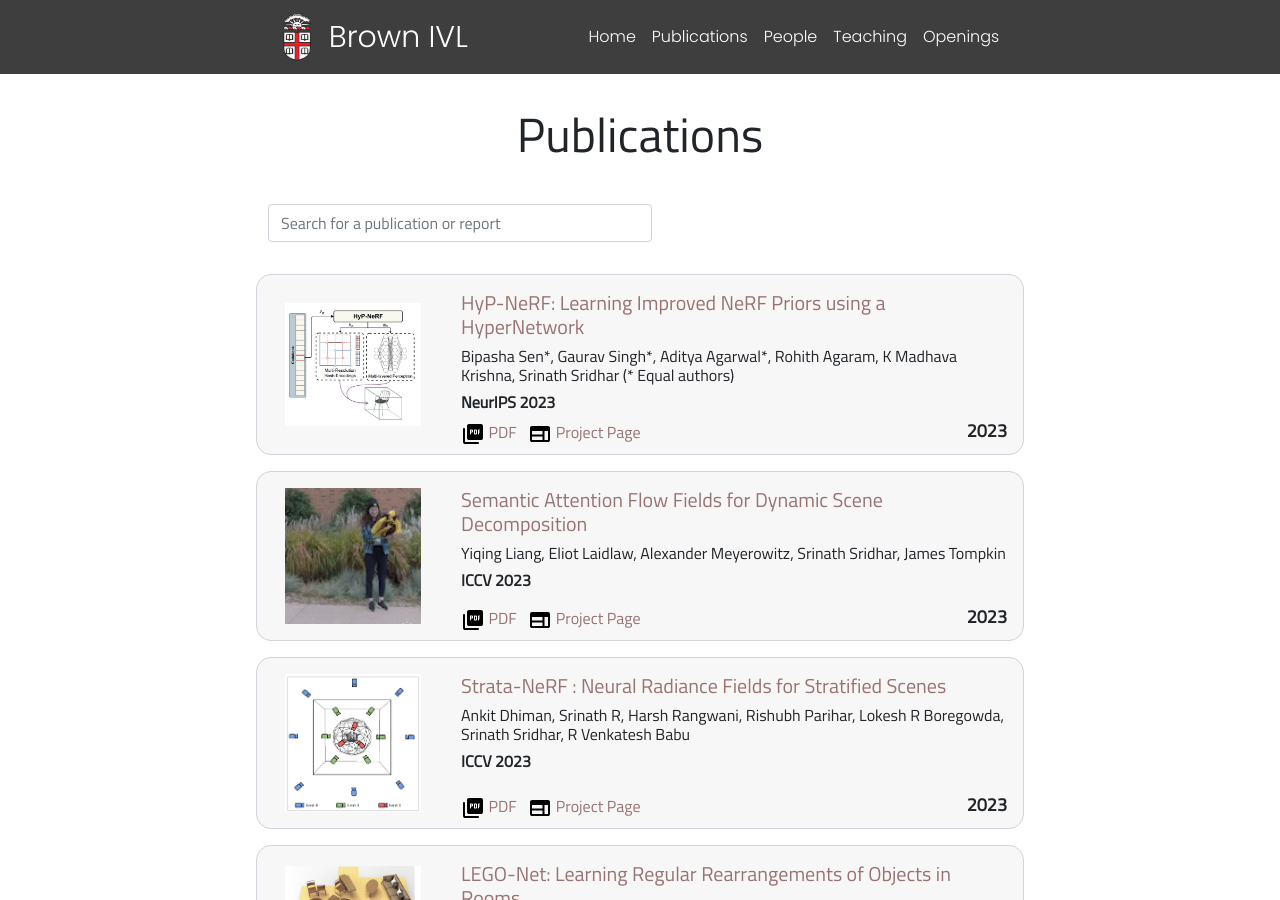
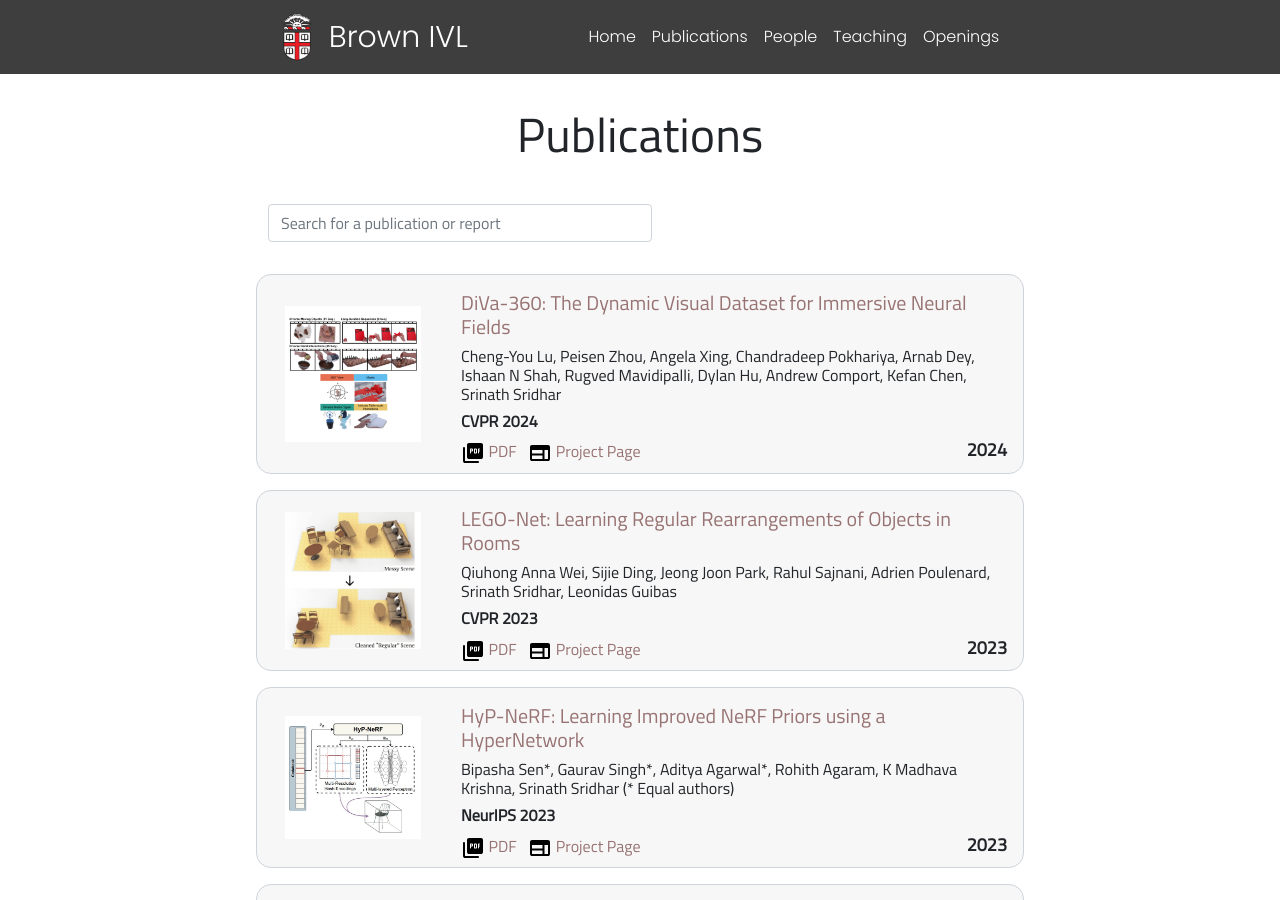
Before and after one commit to brown-ivl/brown-ivl.github.io, a Jekyll site: the page built from research.md, in a window 1280 px wide and 900 px high. Built offline with Jekyll 4.4.1, drawn with Linux system fonts in a browser that asks for light colours.

Commit message:
add diva page

```diff
--- a/_data/research.json
+++ b/_data/research.json
@@ -1,4 +1,36 @@
 [
+    {
+        "category": "Publications",
+        "year": 2024,
+        "dateOfPublication": "2024",
+        "title": "DiVa-360: The Dynamic Visual Dataset for Immersive Neural Fields",
+        "authors": "Cheng-You Lu, Peisen Zhou, Angela Xing, Chandradeep Pokhariya, Arnab Dey, Ishaan N Shah, Rugved Mavidipalli, Dylan Hu, Andrew Comport, Kefan Chen, Srinath Sridhar",
+        "journal": "CVPR 2024",
+        "projectPage": "/research/diva",
+        "pdf": "https://arxiv.org/abs/2307.16897",
+        "bibTex": "",
+        "moreInfo": "",
+        "googlePatents": "",
+        "pubman": "",
+        "video": "",
+        "image": "images/papers/diva_teaser.jpeg"
+    },
+    {
+        "category": "Publications",
+        "year": 2023,
+        "dateOfPublication": "2023",
+        "title": "LEGO-Net: Learning Regular Rearrangements of Objects in Rooms",
+        "authors": "Qiuhong Anna Wei, Sijie Ding, Jeong Joon Park, Rahul Sajnani, Adrien Poulenard, Srinath Sridhar, Leonidas Guibas",
+        "journal": "CVPR 2023",
+        "projectPage": "/research/lego-net",
+        "pdf": "https://arxiv.org/abs/2301.09629",
+        "bibTex": "",
+        "moreInfo": "",
+        "googlePatents": "",
+        "pubman": "",
+        "video": "",
+        "image": "images/papers/lego-net.png"
+    },
     {
         "category": "Publications",
         "year": 2023,
--- /dev/null
+++ b/research/diva.md
@@ -0,0 +1,140 @@
+---
+layout: project
+title: "DiVa-360: The Dynamic Visual Dataset for Immersive Neural Fields"
+authors:
+  - author:
+      name: "Cheng-You Lu"
+      affiliation: 1*
+      link:
+  - author:
+      name: "Peisen Zhou"
+      affiliation: 1*
+      link:
+  - author:
+      name: "Angela Xing"
+      affiliation: 1*
+      link:
+  - author:
+      name: "Chandradeep Pokhariya"
+      affiliation: 2
+      link:
+  - author:
+      name: "Arnab Dey"
+      affiliation: 3
+      link:
+  - author:
+      name: "Ishaan N Shah"
+      affiliation: 2
+      link:
+  - author:
+      name: "Rugved Mavidipalli"
+      affiliation: 1
+      link:
+  - author:
+      name: "Dylan Hu"
+      affiliation: 1
+      link:
+  - author:
+      name: "Andrew Comport"
+      affiliation: 3
+      link:
+  - author:
+      name: "Kefan Chen"
+      affiliation: 1
+      link:
+  - author:
+      name: "Srinath Sridhar"
+      affiliation: 1
+      link:
+affiliations:
+  - "<sup>1</sup>[Brown University]"
+  - "<sup>2</sup>[CVIT, IIIT Hyderabad]"
+  - "<sup>3</sup>[I3S-CNRS/Université Côte d’Azur]"
+  - "*[Equal Contributions]"
+journal: ""
+redirect_from:
+  - add redirect_path here
+  - another path here
+---
+
+{% include icons.html paper="https://arxiv.org/abs/2307.16897" code="https://github.com/brown-ivl/DiVa360" %}
+
+<div class="center">
+    <iframe width="560" height="315" src="https://www.youtube.com/embed/eWDvmBQP7Uk?si=0TFsY7VMaA0LTUxS" title="YouTube video player" frameborder="0" allow="accelerometer; autoplay; clipboard-write; encrypted-media; gyroscope; picture-in-picture; web-share" allowfullscreen></iframe>
+</div>
+
+## Abstract
+
+{% include full_image.html path="/assets/images/projects/diva/teaser.png" alt="DiVa Teaser" %}
+
+Advances in neural fields are enablling high-fidelity capture of shape and appearance of dynamic 3D scenes. However, this capbabilities lag behind those offered by conventional representations such as 2D videos because of algorithmic challenges and the lack of large-scale multi-view real-world datasets. We address the dataset limitations with DiVa-360, a real-world 360° **d**ynam**i**c **v**isu**a**l dataset that contains synchronized high-resolution and long-duration multi-view video sequences of table-scale scenes captured using a customized low-cost system with 53 cameras. It contains 21 object-centric sequences categorized by different motion types,25 intricate hand-object interaction sequences, and 8 long-duration sequences for a total of 17.4M frames. In addition, we provide foreground-background segmentation masks, synchronized audio, and text descriptions. We benchmark the state-of-the-art dynamic neural field methods on DiVa-360 and provide insights about existing methods and future challenges on long-duration neural field capture.
+
+## Dynamic Data Examples
+
+Note: These videos have sound
+
+{% include video.html path="/assets/images/projects/diva/data/drum_data.mp4" alt="[Drum Data]" %}
+
+{% include video.html path="/assets/images/projects/diva/data/penguin_data.mp4" alt="[Penguin Data]" %}
+
+## Dynamic Baseline Examples
+
+### Object Centric Sequence
+
+Note: These videos have sounds
+
+Dog PF-INGP
+{% include video.html path="/assets/images/projects/diva/dog/ingp.mp4" alt="[Dog I-NGP]" %}
+
+Dog K-Planes
+{% include video.html path="/assets/images/projects/diva/dog/kplanes.mp4" alt="[Dog K-Planes]" %}
+
+Dog MixVoxels
+{% include video.html path="/assets/images/projects/diva/dog/mixvoxels.mp4" alt="[Dog MixVoxels]" %}
+
+### Hand-Object Interaction Sequence
+
+Note: These videos have sounds
+
+Xylophone PF-INGP
+{% include video.html path="/assets/images/projects/diva/xylophone/ingp.mp4" alt="[Xylophone I-NGP]" %}
+
+Xylophone K-Planes
+{% include video.html path="/assets/images/projects/diva/xylophone/kplanes.mp4" alt="[Xylophone K-Planes]" %}
+
+Xylophone MixVoxels
+{% include video.html path="/assets/images/projects/diva/xylophone/mixvoxels.mp4" alt="[Xylophone MixVoxels]" %}
+
+### Long Duration Sequence
+
+Note: These videos have sounds
+
+Legos PF-INGP
+{% include video.html path="/assets/images/projects/diva/legos/ingp.mp4" alt="[Legos I-NGP]" %}
+
+Legos K-Planes
+{% include video.html path="/assets/images/projects/diva/legos/kplanes.mp4" alt="[Legos K-Planes]" %}
+
+Legos MixVoxels
+{% include video.html path="/assets/images/projects/diva/legos/mixvoxels.mp4" alt="[Legos MixVoxels]" %}
+
+## Citations
+    @misc{diva360,
+        title={DiVa-360: The Dynamic Visual Dataset for Immersive Neural Fields},
+        author={Cheng-You Lu and Peisen Zhou and Angela Xing and Chandradeep Pokhariya and Arnab Dey and Ishaan N Shah and Rugved Mavidipalli and Dylan Hu and Andrew Comport and Kefan Chen and Srinath Sridhar},
+        year={2024},
+        eprint={2307.16897},
+        archivePrefix={arXiv},
+        primaryClass={cs.CV}
+    }
+
+## Acknowledgements
+This work was supported by NSF grants CAREER #2143576 and CNS #2038897, ONR grant N00014-22-1-259, ONR DURIP grant N00014-23-1-2804, a gift from Meta Reality Labs, an AWS Cloud Credits award, and NSF CloudBank. Arnab Dey was supported by H2020 COFUND program BoostUrCareer under Marie SklodowskaCurie grant agreement #847581. We thank George Konidaris, Stefanie Tellex, and Rohith Agaram.
+
+## Contact
+
+Cheng-You Lu ([contact email](cheng-you_lu@brown.edu))
+
+Peisen Zhou ([contact email](peisen_zhou@alumni.brown.edu))
+
+Angela Xing ([contact email](angela_xing@brown.edu))
```
Also changed, not shown: assets/images/papers/diva_teaser.jpeg (added), assets/images/projects/diva/teaser.png (added), 11 other files.
